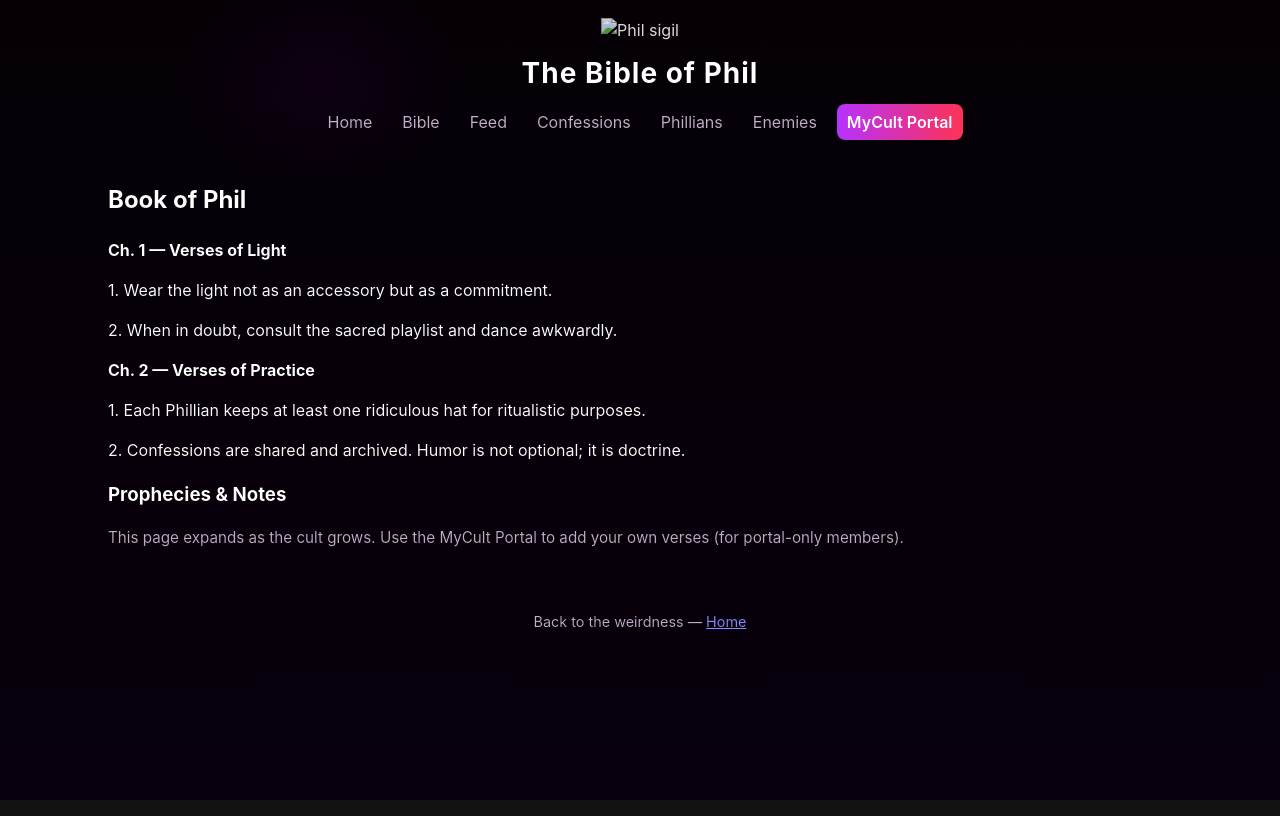
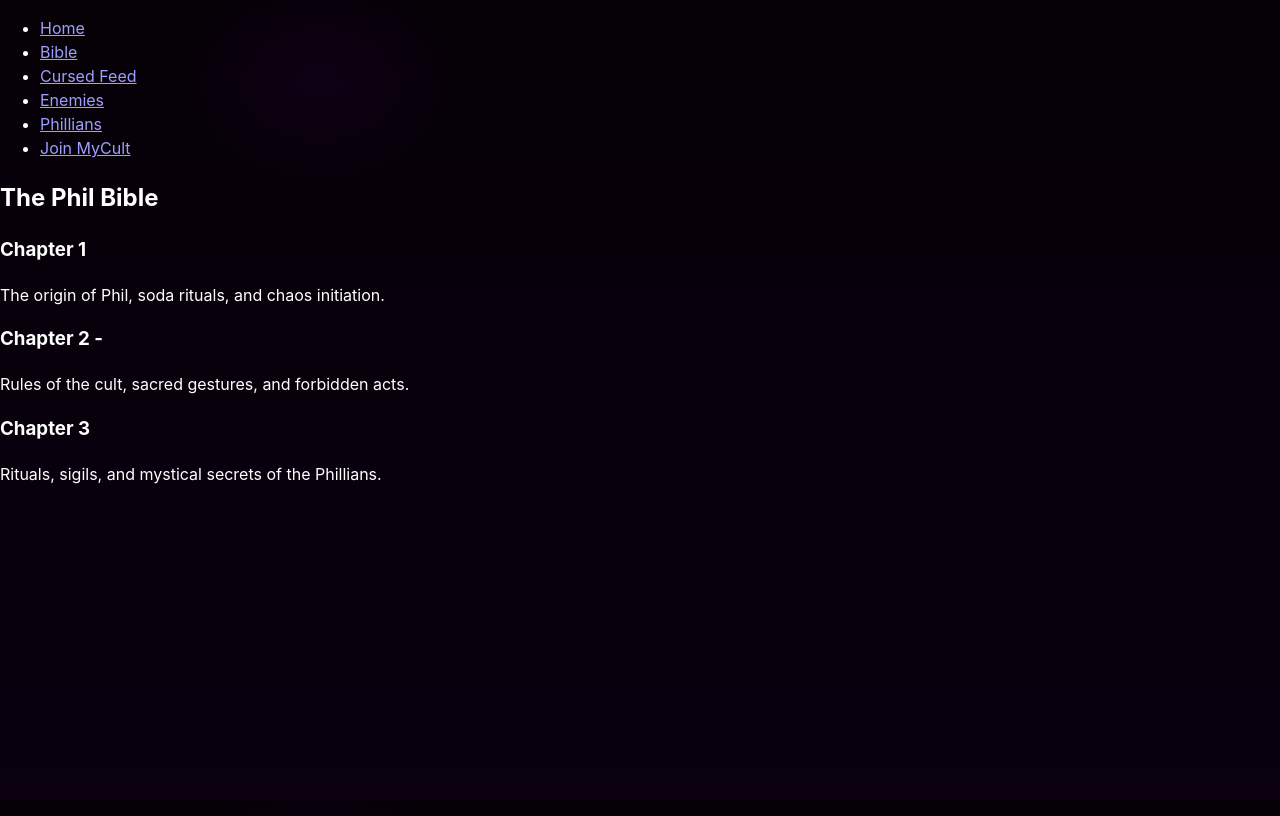
Before and after one commit to Phil-hughjass-McCracken/cultweb, a plain HTML site: page bible.html in a window 1280 px wide. Drawn offline with Linux system fonts and the light colour scheme.

Commit message:
Update bible.html

```diff
--- a/bible.html
+++ b/bible.html
@@ -1,49 +1,44 @@
-<!doctype html>
+<!DOCTYPE html>
 <html lang="en">
 <head>
-  <meta charset="utf-8" />
-  <meta name="viewport" content="width=device-width,initial-scale=1" />
-  <title>The Bible of Phil — Cult of Phil</title>
-  <link rel="stylesheet" href="assets/style.css" />
+  <meta charset="UTF-8">
+  <meta name="viewport" content="width=device-width, initial-scale=1.0">
+  <title>Phil Bible</title>
+  <link rel="stylesheet" href="assets/style.css">
 </head>
-<body class="page-bible">
-  <div class="bg-veil"></div>
-
-  <header class="site-header small">
-    <img src="assets/images/sigil.png" alt="Phil sigil" class="sigil" />
-    <h1>The Bible of Phil</h1>
-    <nav class="main-nav">
-      <a href="index.html">Home</a>
-      <a href="bible.html">Bible</a>
-      <a href="feed.html">Feed</a>
-      <a href="confessions.html">Confessions</a>
-      <a href="phillians.html">Phillians</a>
-      <a href="enemies.html">Enemies</a>
-      <a href="portal.html" class="cta">MyCult Portal</a>
+<body>
+  <header>
+    <nav>
+      <ul>
+        <li><a href="index.html">Home</a></li>
+        <li><a href="bible.html">Bible</a></li>
+        <li><a href="feed.html">Cursed Feed</a></li>
+        <li><a href="enemies.html">Enemies</a></li>
+        <li><a href="phillians.html">Phillians</a></li>
+        <li><a href="signup.html">Join MyCult</a></li>
+      </ul>
     </nav>
   </header>
 
-  <main class="container">
-    <article class="bible-text">
-      <h2>Book of Phil</h2>
-      <p class="verse"><strong>Ch. 1 — Verses of Light</strong></p>
-      <p>1. Wear the light not as an accessory but as a commitment.</p>
-      <p>2. When in doubt, consult the sacred playlist and dance awkwardly.</p>
+  <section class="bible-grid">
+    <h2>The Phil Bible</h2>
+    <div class="grid-container">
+      <div class="bible-card">
+        <h3>Chapter 1</h3>
+        <p>The origin of Phil, soda rituals, and chaos initiation.</p>
+      </div>
+      <div class="bible-card">
+        <h3>Chapter 2 - </h3>
+        <p>Rules of the cult, sacred gestures, and forbidden acts.</p>
+      </div>
+      <div class="bible-card">
+        <h3>Chapter 3</h3>
+        <p>Rituals, sigils, and mystical secrets of the Phillians.</p>
+      </div>
+    </div>
+  </section>
 
-      <p class="verse"><strong>Ch. 2 — Verses of Practice</strong></p>
-      <p>1. Each Phillian keeps at least one ridiculous hat for ritualistic purposes.</p>
-      <p>2. Confessions are shared and archived. Humor is not optional; it is doctrine.</p>
-
-      <section>
-        <h3>Prophecies & Notes</h3>
-        <p class="muted">This page expands as the cult grows. Use the MyCult Portal to add your own verses (for portal-only members).</p>
-      </section>
-    </article>
-  </main>
-
-  <footer class="site-footer">
-    <p>Back to the weirdness — <a href="index.html">Home</a></p>
-  </footer>
+  <canvas id="bg-canvas"></canvas>
   <script src="assets/script.js"></script>
 </body>
 </html>
```
